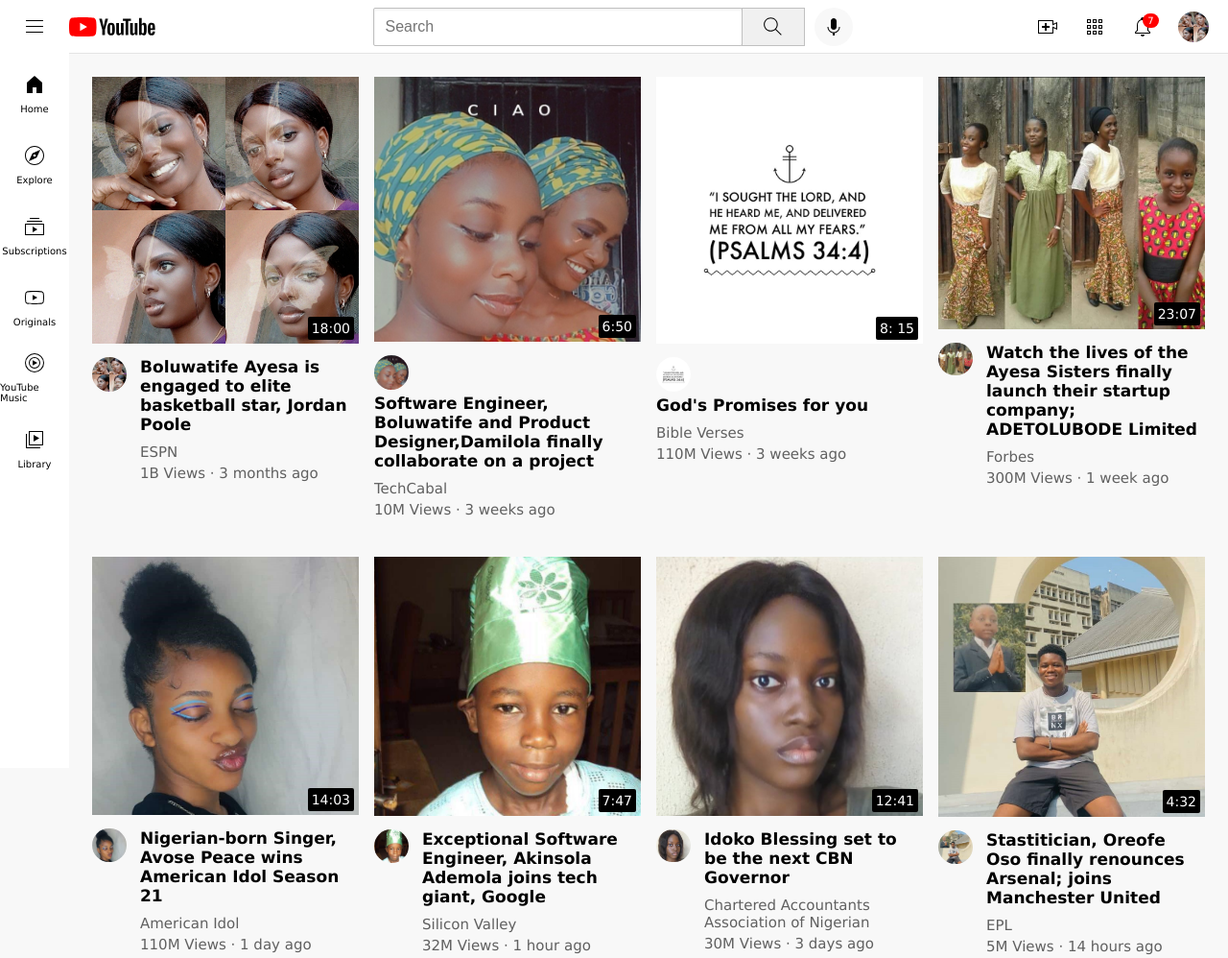
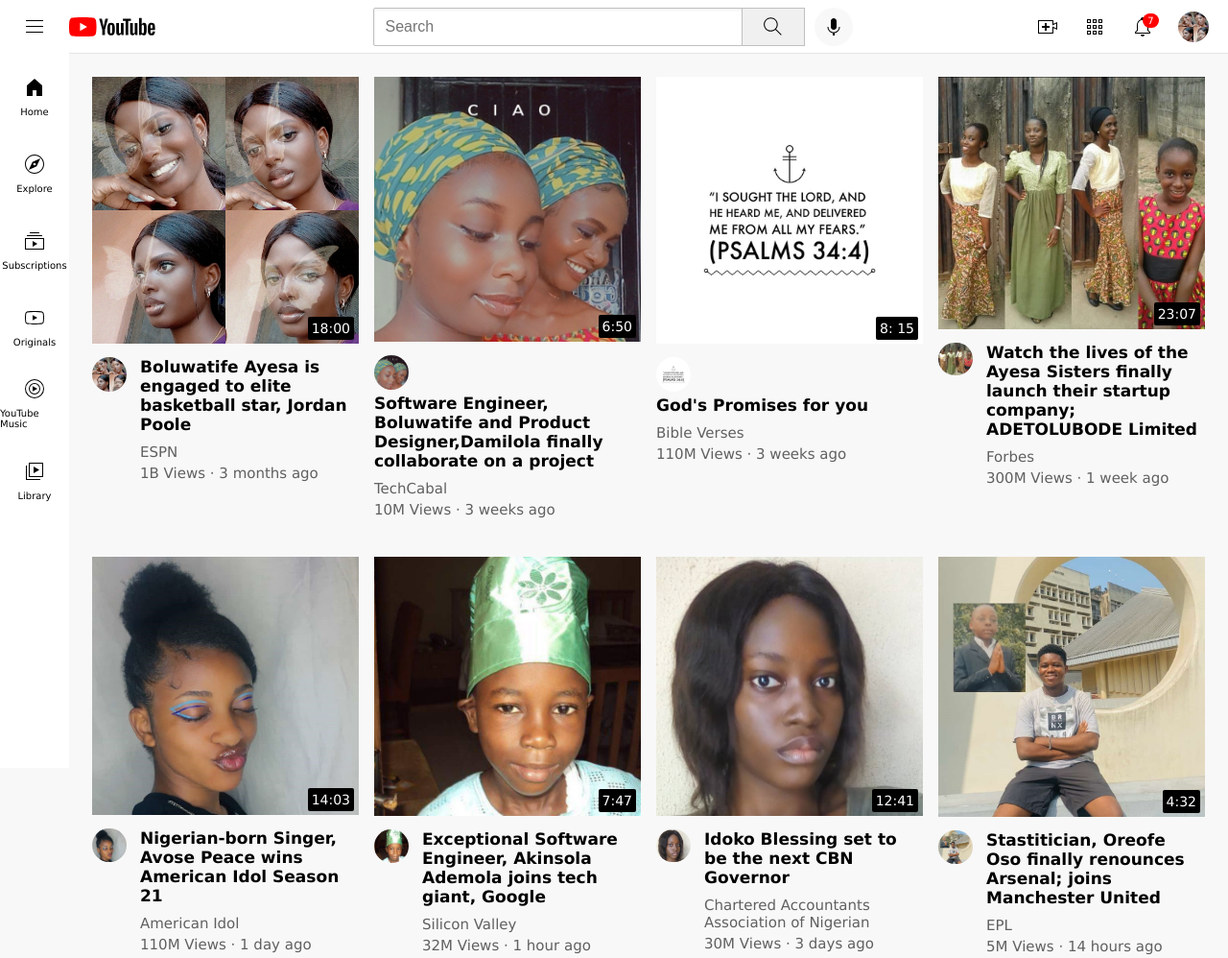
Before and after one commit to teefeh07/YouTube-Clone, a plain HTML site: page index.html in a window 1280 px wide. Shown: the top 998 px of the page at 96% size. Drawn offline with Linux system fonts and the light colour scheme.

Commit message:
Update sidebar.css

```diff
--- a/styles/sidebar.css
+++ b/styles/sidebar.css
@@ -9,7 +9,7 @@
      padding-top: 5px;
  }
  .sidebar-link{
-    height: 74px;
+    height: 80px;
     display: flex;
     flex-direction: column;
     justify-content: center;
```
